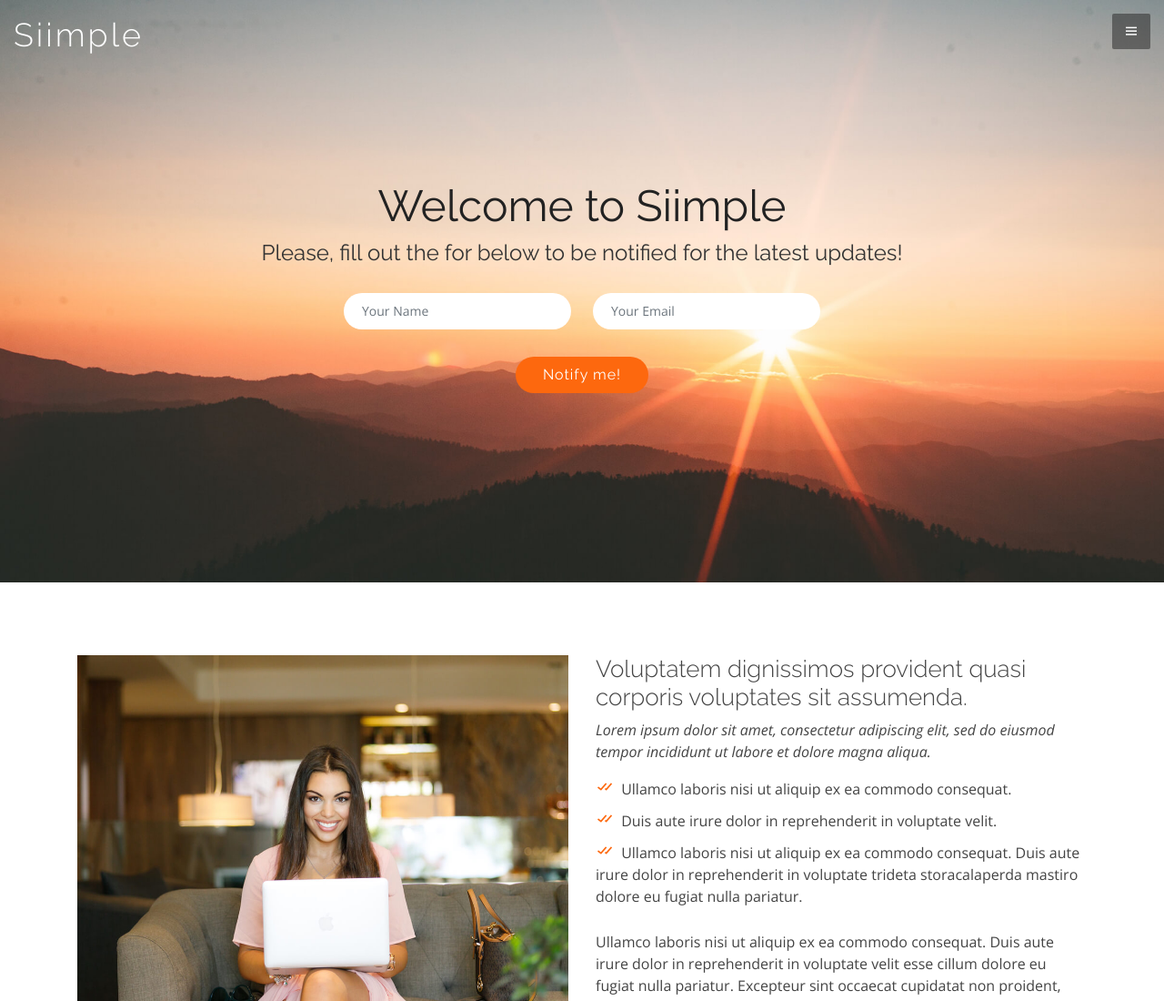
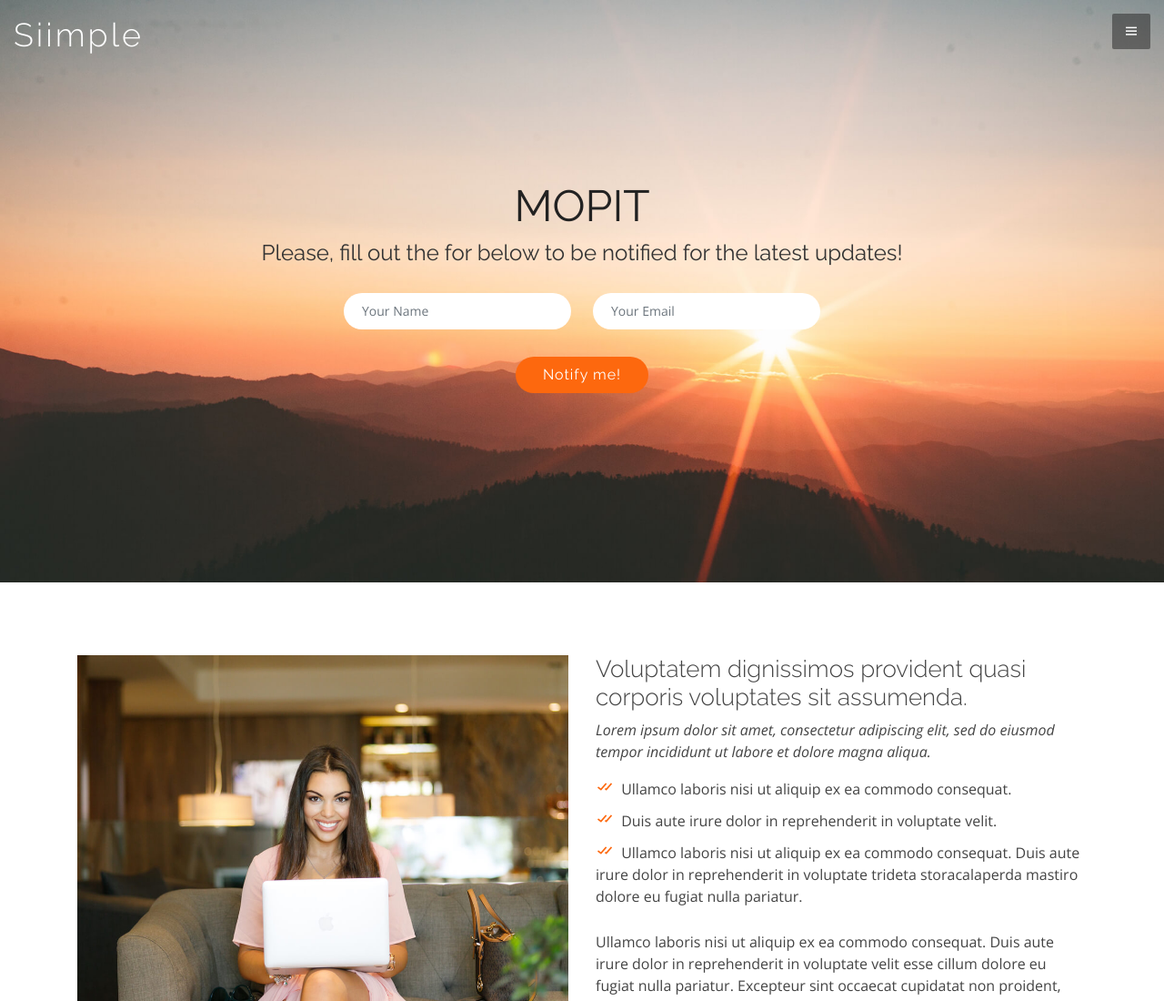
Before and after one commit to mopit-app/mopit-app.github.io, a plain HTML site: page index.html in a window 1280 px wide. Shown: the top 1100 px of the page at 91% size. Drawn offline with nearby package versions, Linux system fonts and the light colour scheme.

Commit message:
index titulos

```diff
--- a/index.html
+++ b/index.html
@@ -5,7 +5,7 @@
   <meta charset="utf-8">
   <meta content="width=device-width, initial-scale=1.0" name="viewport">
 
-  <title>Siimple - Bootstrap Landing Page Template</title>
+  <title>Mopit - Olvídate de la limpieza del hogar, Nosotros nos encargamos</title>
   <meta content="" name="descriptison">
   <meta content="" name="keywords">
 
@@ -76,7 +76,7 @@
   <!-- ======= Hero Section ======= -->
   <section id="hero">
     <div class="hero-container">
-      <h1>Welcome to Siimple</h1>
+      <h1>MOPIT</h1>
       <h2>Please, fill out the for below to be notified for the latest updates!</h2>
 
       <form action="forms/notify.php" method="post" role="form" class="php-email-form">
```
